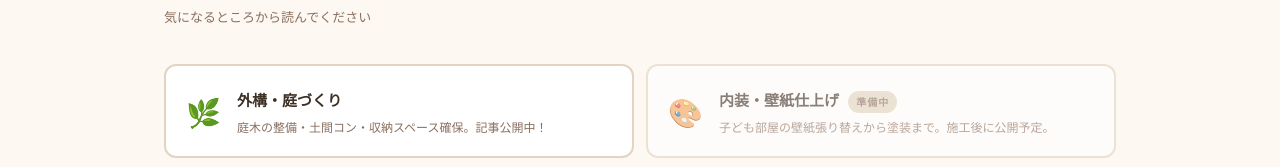
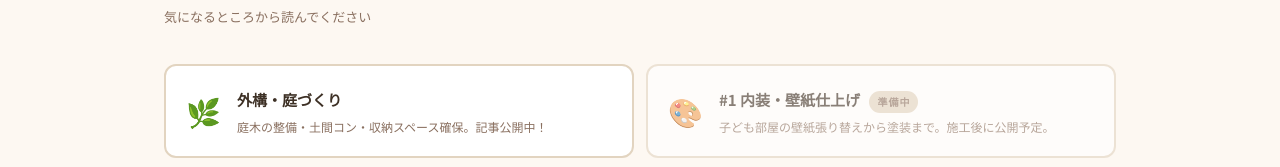
Before and after one commit to o7l8tachiachill22-ctrl/-, an Astro site in the folder papaholiday/: page / in a window 1280 px wide. Shown: the part 3476-3643 px from the top of the page. Built offline with nearby package versions, Linux system fonts and the light colour scheme; Astro itself is replaced by a stand-in of ours.

Commit message:
カテゴリー名を「#1 内装・壁紙仕上げ」に変更

```diff
--- a/papaholiday/src/pages/index.astro
+++ b/papaholiday/src/pages/index.astro
@@ -930,7 +930,7 @@ footer a { color: var(--light-warm); text-decoration: none; }
     <div class="topic-card topic-soon">
       <span class="topic-icon">🎨</span>
       <div>
-        <div class="topic-name">内装・壁紙仕上げ <span class="soon-badge">準備中</span></div>
+        <div class="topic-name">#1 内装・壁紙仕上げ <span class="soon-badge">準備中</span></div>
         <div class="topic-desc">子ども部屋の壁紙張り替えから塗装まで。施工後に公開予定。</div>
       </div>
     </div>
```
